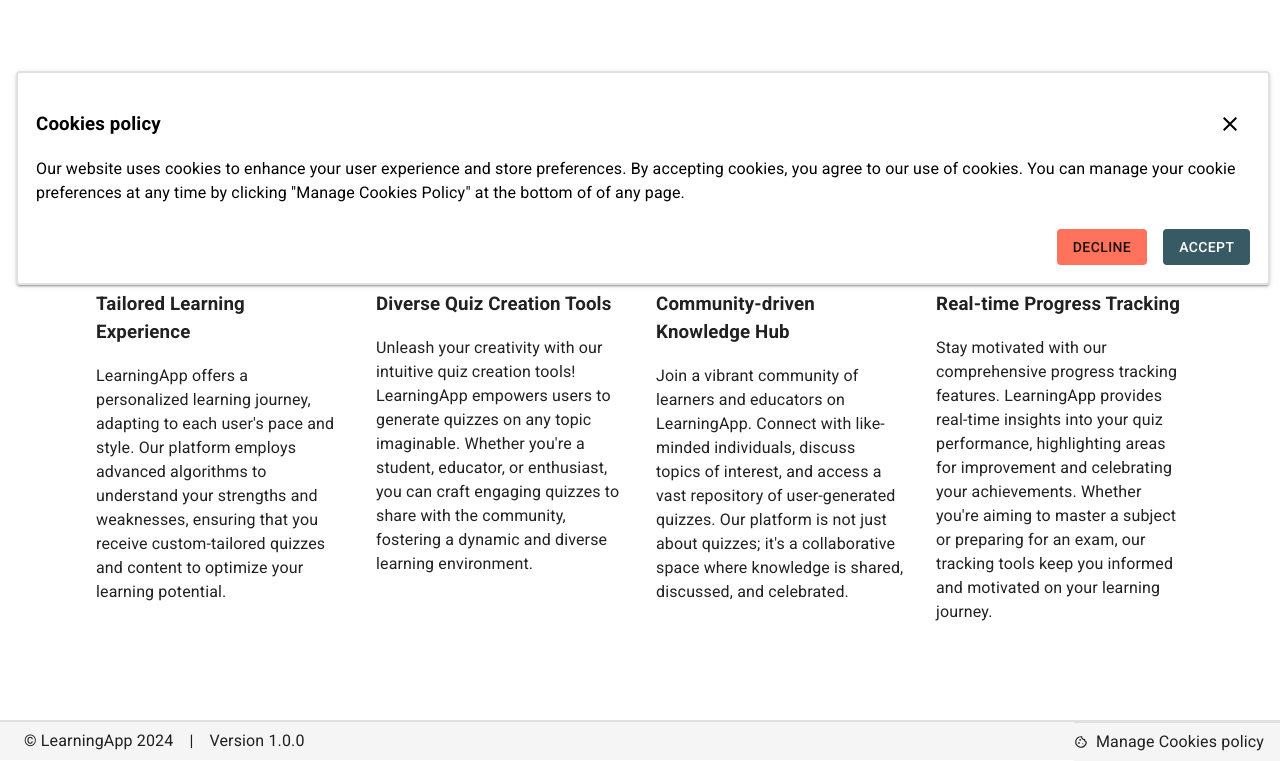
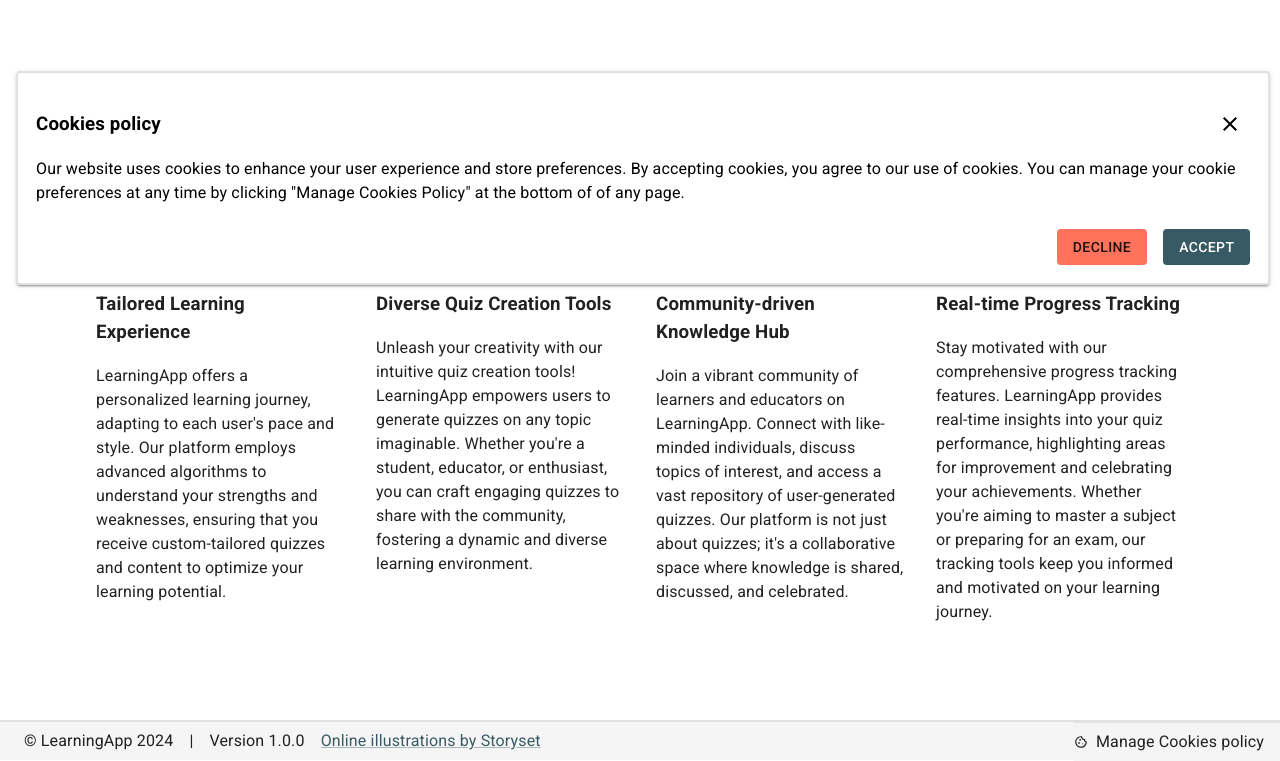
Before and after one commit to jacekcielecki/LearningAppWeb, a React (Create React App) app: page / in a window 1280 px wide. Shown: the part 499-1260 px from the top of the page. Built offline with nearby package versions, Linux system fonts and the light colour scheme.

Commit message:
Update footer add StorySet attribution

```diff
--- a/src/Components/Layout/Footer.tsx
+++ b/src/Components/Layout/Footer.tsx
@@ -5,6 +5,7 @@
 import { useCookies } from 'react-cookie';
 import { useEffect, useState } from 'react';
 import config from '../../config';
+import Link from '@mui/material/Link/Link';
 
 export default function Footer(){
   const [cookies] = useCookies(["cookiesConsent"]);
@@ -41,8 +42,13 @@
             <Typography variant="body1" noWrap component="div" style={{ marginLeft: 16 }}>
               Version {config.version}
             </Typography>
+            <Typography variant="body1" noWrap component="div" style={{ marginLeft: 16}}>
+              <Link href="https://storyset.com/online" target='_blank' style={{color: 'var(--lap-navy-blue)'}}>
+                Online illustrations by Storyset
+              </Link>
+            </Typography>
           </Box>
-          <Typography onClick={showCookiesConsentModal} variant="body1" noWrap component="div" sx={{ cursor: 'pointer', fontSize: 16, display: 'flex', alignItems: 'center', height: '40px', borderTop: 'solid var(--lap-grey) 2px', backgroundColor: 'var(--lap-white)', paddingRight: 2 }}>
+          <Typography onClick={showCookiesConsentModal} variant="body1" noWrap component="div" sx={{ cursor: 'pointer', display: 'flex', alignItems: 'center', height: '40px', borderTop: 'solid var(--lap-grey) 2px', backgroundColor: 'var(--lap-white)', paddingRight: 2 }}>
             <CookieOutlinedIcon sx={{ fontSize: 14, marginRight: 1 }} />
             Manage Cookies policy
           </Typography>
```
